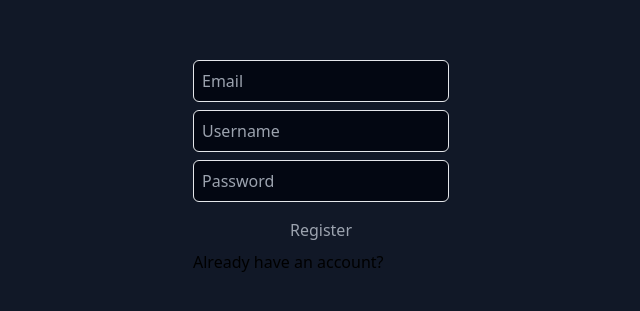
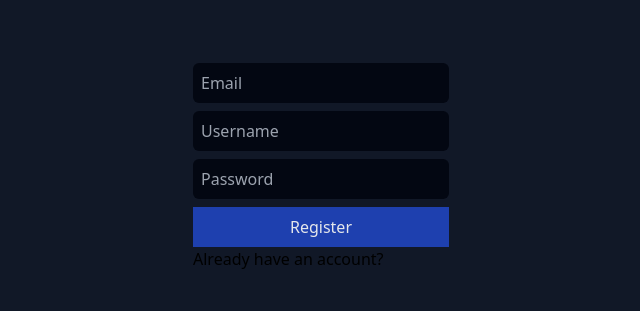
Before and after one commit to midlajmarutha/HalfChat, a React (Vite) app in the folder client/: page /register in a window 1280 px wide. Shown: the part 217-528 px from the top of the page, without its empty margins (319-959 px from the left). Built offline with nearby package versions, Linux system fonts and the light colour scheme; no server answers.

Commit message:
user follow updation

```diff
--- a/client/src/Chat.jsx
+++ b/client/src/Chat.jsx
@@ -14,6 +14,7 @@ function Chat() {
   const [searchOrCancel, setSearchOrCancel] = useState(true)
   const [selectedUser, setSelectedUser] = useState(null)
   const [newMessage, setNewMessage] = useState(null)
+  const [newContacts,setNewContacts] = useState([])
   useEffect(() => {
     console.log(loggeduserid)
     const websocket = new WebSocket("ws://localhost:3000");
@@ -42,7 +43,9 @@ function Chat() {
 
   }
   function handleFollow() {
-    axios.get('/follow', { params: { id: foundUser._id } })
+    axios.get('/follow', { params: { id: foundUser._id } }).then((res)=>{
+      setNewContacts(prev=>[...prev,res])
+    })
   }
   function sendMessage(ev){
     ev.preventDefault();
--- a/client/src/Register.jsx
+++ b/client/src/Register.jsx
@@ -19,10 +19,10 @@ export default function Register(){
     return(
         <div className="bg-gray-900 h-screen flex items-center">
             <form className="w-64 mx-auto mb-8" onSubmit={register}>
-                <input value={Email} onChange={e => {setEmail(e.target.value)}} type="email" placeholder="Email" className="block w-full rounded-md mb-2 p-2 border bg-gray-950 text-gray-4000"/>
-                <input value={Username} onChange={e => {setUsername(e.target.value)}} type="text" placeholder="Username" className="block w-full rounded-md mb-2 p-2 border bg-gray-950 text-gray-4000"/>
-                <input value={Password} onChange={e => {setPassword(e.target.value)}} type="password" placeholder="Password" className="block w-full rounded-md mb-2 p-2 border bg-gray-950 text-gray-4000"/>
-                <button type="submit" className="bg-blue-8  00 p-2 w-full text-gray-400">Register</button>
+                <input value={Email} onChange={e => {setEmail(e.target.value)}} type="email" placeholder="Email" className="block w-full rounded-md mb-2 p-2  bg-gray-950 text-gray-400"/>
+                <input value={Username} onChange={e => {setUsername(e.target.value)}} type="text" placeholder="Username" className="block w-full rounded-md mb-2 p-2  bg-gray-950 text-gray-400"/>
+                <input value={Password} onChange={e => {setPassword(e.target.value)}} type="password" placeholder="Password" className="block w-full rounded-md mb-2 p-2  bg-gray-950 text-gray-400"/>
+                <button type="submit" className="bg-blue-800 p-2 w-full text-gray-200">Register</button>
                 <Link to={'/login'}>Already have an account?</Link>
             </form>
         </div>
```
Also changed, not shown: 2 other files (tests, documents, lock files or other folders).
